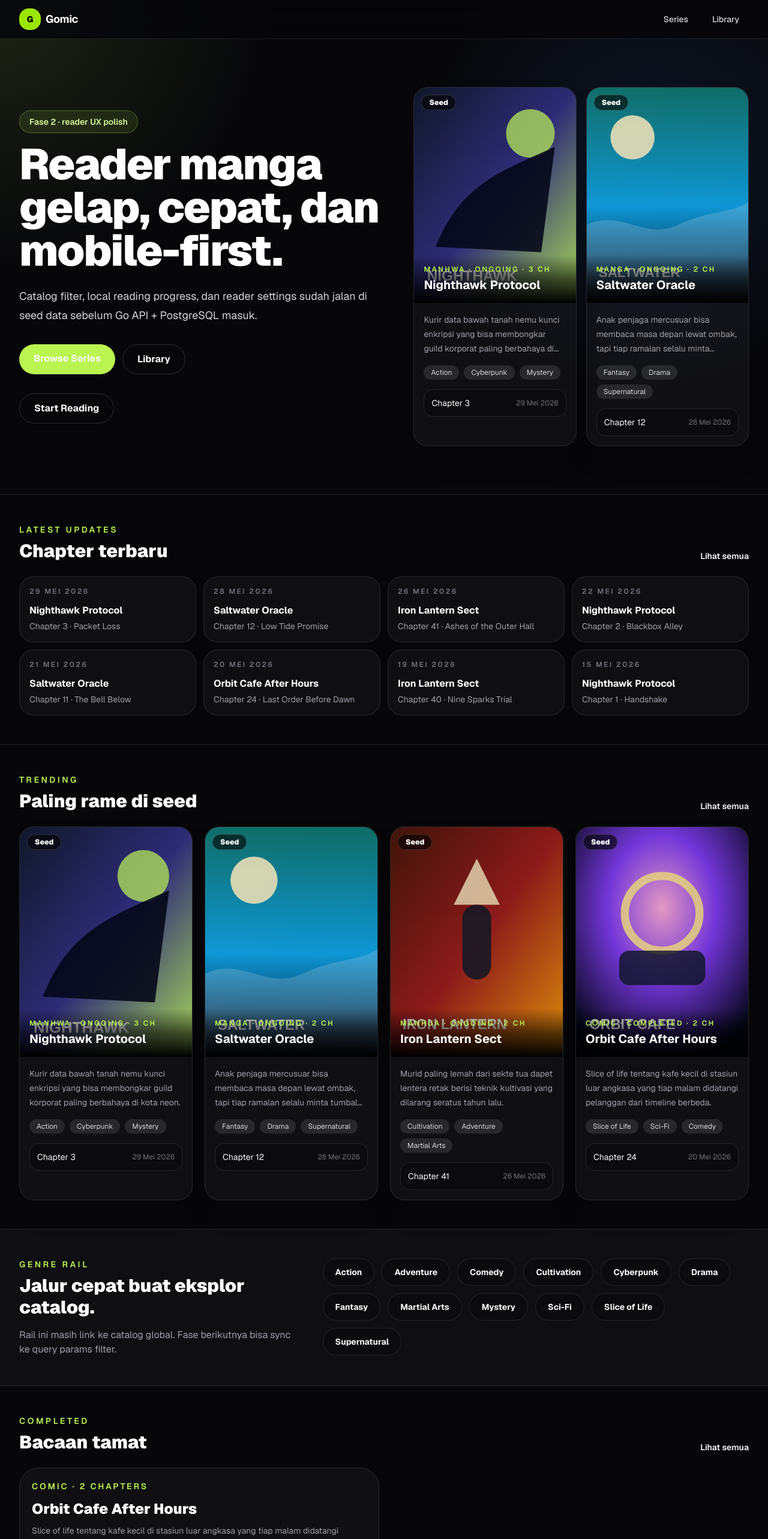
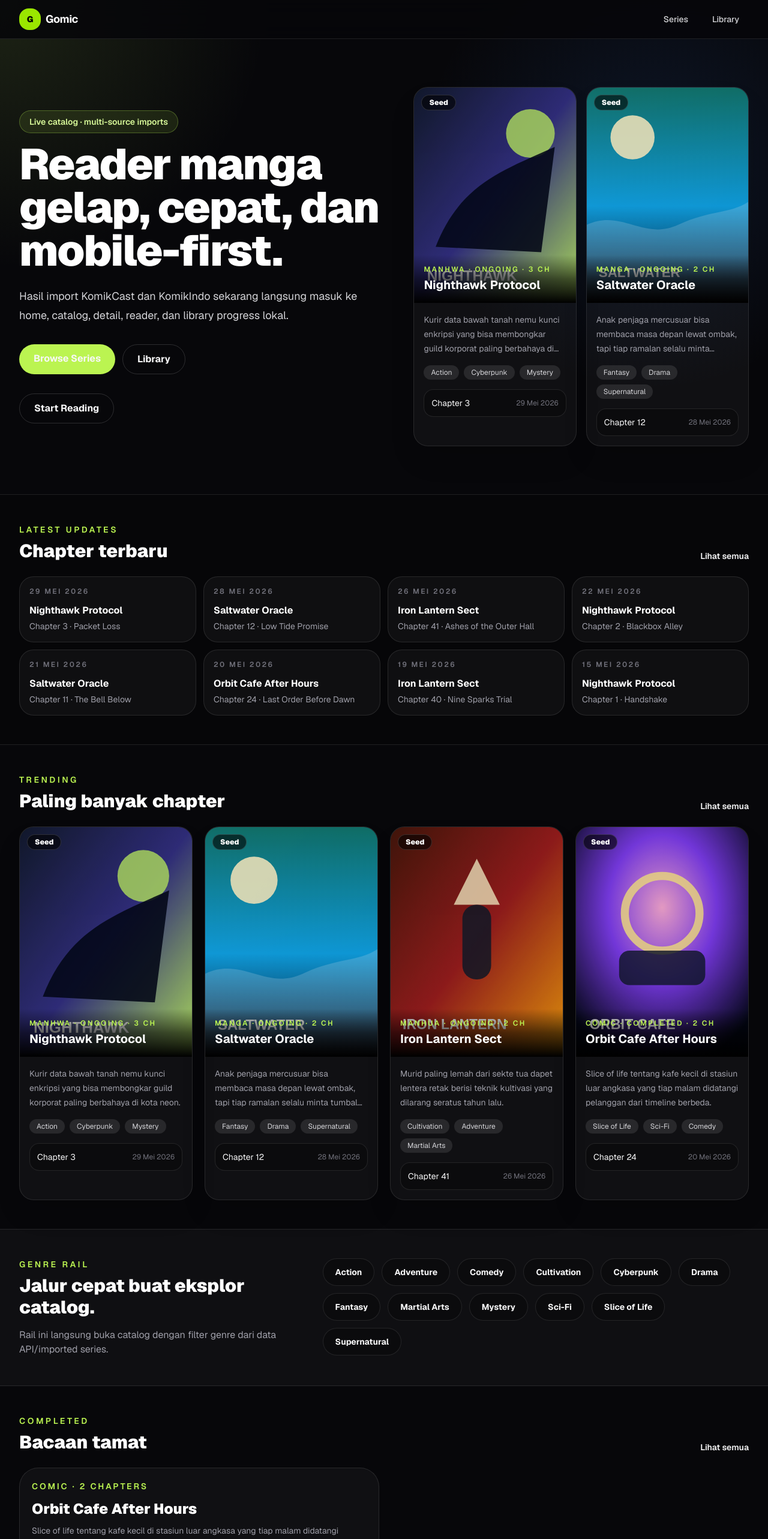
Before and after one commit to pikipici/gopic, a Next.js app in the folder web/: page / in a window 1280 px wide. Shown: the top 2566 px of the page at 60% size. Built offline with nearby package versions, Linux system fonts and the light colour scheme; no server answers.

Commit message:
feat: wire home and library to imported catalog

```diff
--- a/web/src/app/library/page.tsx
+++ b/web/src/app/library/page.tsx
@@ -7,6 +7,7 @@ export const metadata = {
 
 export default async function LibraryPage() {
   const seriesList = await getAllSeries();
+  const readableCount = seriesList.filter((series) => series.latestChapter && series.latestChapter.pageCount > 0).length;
 
   return (
     <main className="mx-auto max-w-5xl px-4 py-16 sm:px-6 lg:px-8">
@@ -14,7 +15,8 @@ export default async function LibraryPage() {
         <p className="text-sm font-semibold uppercase tracking-[0.25em] text-lime-300">Local library</p>
         <h1 className="mt-4 text-4xl font-black text-white">Reading progress</h1>
         <p className="mt-4 max-w-2xl text-zinc-400">
-          Progress baca sekarang disimpan di localStorage browser. Ini cukup buat validasi UX sebelum auth + cloud sync masuk.
+          Progress baca tetap disimpan di localStorage browser, tapi daftar series sekarang memakai katalog API/imported source.
+          Ada {readableCount} dari {seriesList.length} series yang punya chapter siap dibaca.
         </p>
       </section>
       <LibraryProgress seriesList={seriesList} />
--- a/web/src/app/page.tsx
+++ b/web/src/app/page.tsx
@@ -9,7 +9,8 @@ export default async function Home() {
   const featured = await getFeaturedSeries();
   const recent = (await getRecentChapters()).slice(0, 8);
   const allSeries = await getAllSeries();
-  const trending = [...allSeries].sort((a, b) => b.chapterCount - a.chapterCount).slice(0, 4);
+  const readableSeries = allSeries.filter((series) => series.latestChapter && series.latestChapter.pageCount > 0);
+  const trending = [...readableSeries].sort((a, b) => b.chapterCount - a.chapterCount).slice(0, 4);
   const completed = allSeries.filter((series) => series.status === "completed");
   const genres = (await getAllGenres()).slice(0, 12);
 
@@ -18,13 +19,13 @@ export default async function Home() {
       <section className="mx-auto grid min-h-[70vh] max-w-7xl items-center gap-10 px-4 py-14 sm:px-6 lg:grid-cols-[1.05fr_0.95fr] lg:px-8 lg:py-20">
         <div>
           <p className="mb-4 inline-flex rounded-full border border-lime-300/30 bg-lime-300/10 px-4 py-2 text-sm font-semibold text-lime-200">
-            Fase 2 · reader UX polish
+            Live catalog · multi-source imports
           </p>
           <h1 className="max-w-4xl text-5xl font-black tracking-tight text-white sm:text-6xl lg:text-7xl">
             Reader manga gelap, cepat, dan mobile-first.
           </h1>
           <p className="mt-6 max-w-2xl text-lg leading-8 text-zinc-300">
-            Catalog filter, local reading progress, dan reader settings sudah jalan di seed data sebelum Go API + PostgreSQL masuk.
+            Hasil import KomikCast dan KomikIndo sekarang langsung masuk ke home, catalog, detail, reader, dan library progress lokal.
           </p>
           <div className="mt-8 flex flex-wrap gap-3">
             <Link href="/series" className="rounded-full bg-lime-300 px-6 py-3 font-bold text-black transition hover:bg-lime-200">
@@ -46,6 +47,7 @@ export default async function Home() {
       <section className="border-y border-white/10 bg-black/20 py-12">
         <div className="mx-auto max-w-7xl px-4 sm:px-6 lg:px-8">
           <SectionHeader kicker="Latest updates" title="Chapter terbaru" href="/series" />
+          {recent.length ? (
             <div className="grid gap-3 md:grid-cols-2 lg:grid-cols-4">
               {recent.map(({ series, chapter }) => (
                 <Link
@@ -55,15 +57,18 @@ export default async function Home() {
                 >
                   <p className="text-xs font-semibold uppercase tracking-[0.2em] text-zinc-500">{formatDate(chapter.publishedAt)}</p>
                   <h3 className="mt-3 line-clamp-1 font-bold text-white">{series.title}</h3>
-                <p className="mt-1 text-sm text-zinc-400">{chapter.numberLabel} · {chapter.title}</p>
+                  <p className="mt-1 text-sm text-zinc-400">{chapter.numberLabel} · {chapter.title || "Untitled chapter"}</p>
                 </Link>
               ))}
             </div>
+          ) : (
+            <EmptyState title="Belum ada readable chapter" description="Import chapter dengan pages dulu supaya latest updates terisi." />
+          )}
         </div>
       </section>
 
       <section className="mx-auto max-w-7xl px-4 py-12 sm:px-6 lg:px-8">
-        <SectionHeader kicker="Trending" title="Paling rame di seed" href="/series" />
+        <SectionHeader kicker="Trending" title="Paling banyak chapter" href="/series" />
         <div className="grid gap-5 sm:grid-cols-2 lg:grid-cols-4">
           {trending.map((series) => (
             <SeriesCard key={series.slug} series={series} />
@@ -76,7 +81,7 @@ export default async function Home() {
           <div>
             <p className="text-sm font-semibold uppercase tracking-[0.25em] text-lime-300">Genre rail</p>
             <h2 className="mt-2 text-3xl font-black text-white">Jalur cepat buat eksplor catalog.</h2>
-            <p className="mt-4 text-zinc-400">Rail ini masih link ke catalog global. Fase berikutnya bisa sync ke query params filter.</p>
+            <p className="mt-4 text-zinc-400">Rail ini langsung buka catalog dengan filter genre dari data API/imported series.</p>
           </div>
           <div className="flex flex-wrap content-start gap-3">
             {genres.map((genre) => (
--- a/web/src/lib/catalog.ts
+++ b/web/src/lib/catalog.ts
@@ -78,7 +78,9 @@ export async function getAllSeries(): Promise<SeriesSummary[]> {
 }
 
 export async function getFeaturedSeries(): Promise<SeriesSummary[]> {
-  return (await getAllSeries()).filter((series) => series.featured);
+  const allSeries = await getAllSeries();
+  const featured = allSeries.filter((series) => series.featured);
+  return featured.length ? featured : allSeries.filter((series) => series.chapterCount > 0).slice(0, 4);
 }
 
 export async function getRecentChapters() {
@@ -86,10 +88,12 @@ export async function getRecentChapters() {
 
   return details
     .flatMap((series) =>
-      series.chapters.map((chapter) => ({
-        series,
-        chapter,
-      })),
+      series.chapters
+        .filter((chapter) => chapter.pageCount > 0)
+        .map((chapter) => ({
+          series,
+          chapter,
+        })),
     )
     .sort((a, b) => b.chapter.publishedAt.localeCompare(a.chapter.publishedAt));
 }
```
Lines whose indentation alone changed are shown as unchanged.
